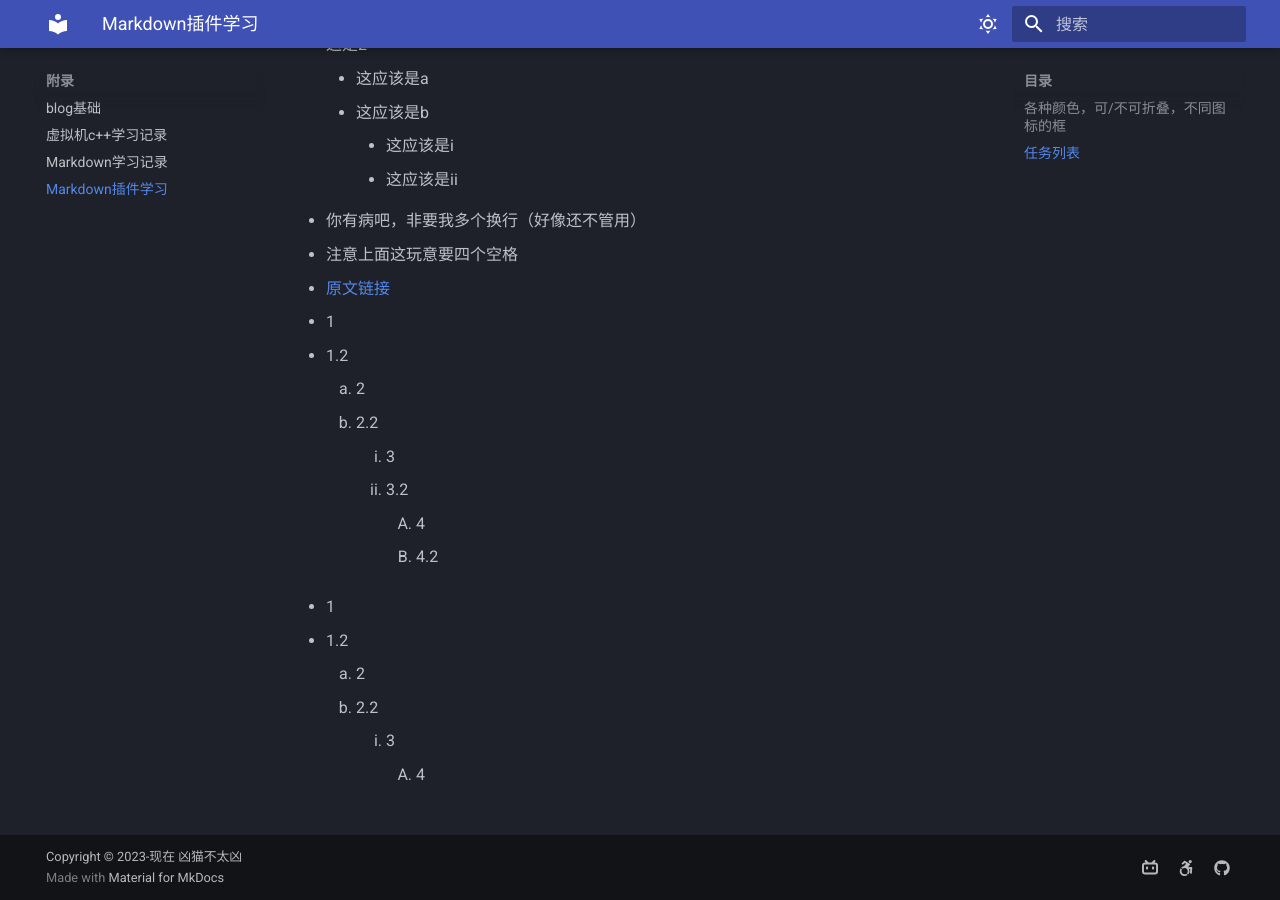
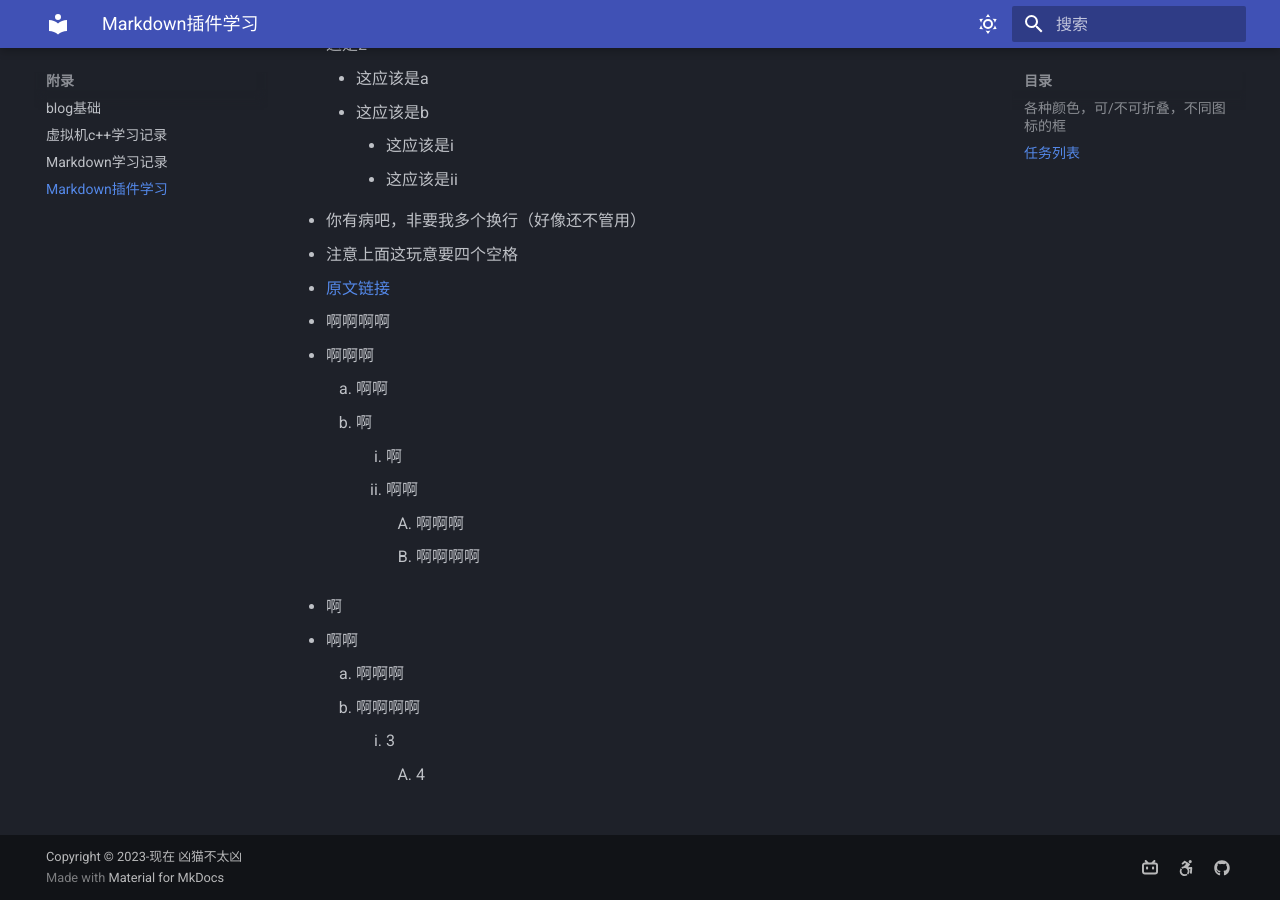
Before and after one commit to Xmbtx/xmbtx-blog, an MkDocs documentation site: the page built from docs/mkd/mkdex.md, in a window 1280 px wide and 900 px high, scrolled down 722 px. Built offline with MkDocs 1.6.1 and Material for MkDocs 9.7.7, drawn with Linux system fonts in a browser that asks for light colours.

Commit message:
2023-11-15_01:35:54 update

```diff
--- a/docs/mkd/mkdex.md
+++ b/docs/mkd/mkdex.md
@@ -38,17 +38,17 @@
 
 
 
-1. 1
-2. 1.2
-    1. 2
-    2. 2.2
-        1. 3
-        2. 3.2
-            1. 4
-            2. 4.2
-1. 1
-2. 1.2
-    1. 2
-    2. 2.2
+1. 啊啊啊啊
+2. 啊啊啊
+    1. 啊啊
+    2. 啊
+        1. 啊
+        2. 啊啊
+            1. 啊啊啊
+            2. 啊啊啊啊
+1. 啊
+2. 啊啊
+    1. 啊啊啊
+    2. 啊啊啊啊
         1. 3
             1. 4
```
